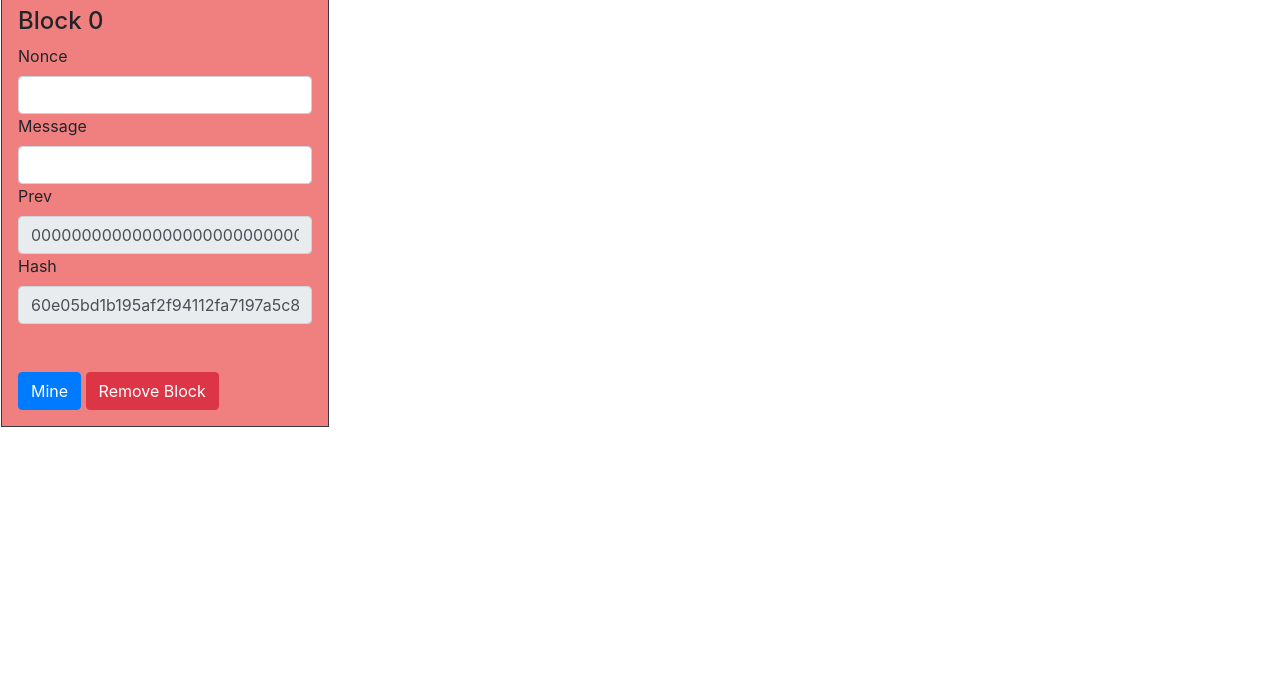
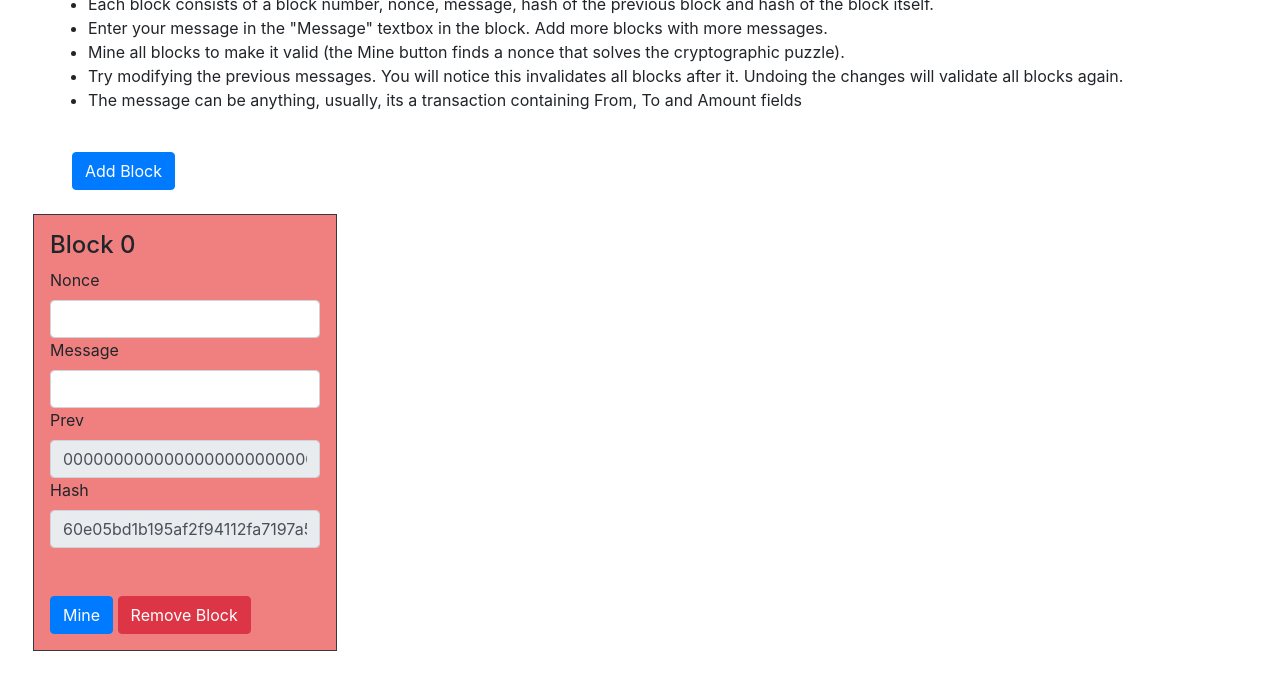
Before and after one commit to bhargav95/simple-blockchain, a plain HTML site: page index.html in a window 1280 px wide. Shown: the part 112-811 px from the top of the page. Drawn offline with nearby package versions, Linux system fonts and the light colour scheme.

Commit message:
Add info

```diff
--- a/index.html
+++ b/index.html
@@ -36,10 +36,18 @@
     </style>
 </head>
 
-<body ng-app="blockchainApp" ng-controller="blockchainController">
+<body ng-app="blockchainApp" ng-controller="blockchainController" class="p-5">
+    <h1>A Simple Blockchain</h1>
+    <ul>
+    	<li>Each block consists of a block number, nonce, message, hash of the previous block and hash of the block itself.</li>
+    	<li>Enter your message in the "Message" textbox in the block. Add more blocks with more messages.</li>
+    	<li>Mine all blocks to make it valid (the Mine button finds a nonce that solves the cryptographic puzzle).</li>
+    	<li>Try modifying the previous messages. You will notice this invalidates all blocks after it. Undoing the changes will validate all blocks again.</li>
+    	<li>The message can be anything, usually, its a transaction containing From, To and Amount fields</li>
+    </ul>
     <button class="btn btn-primary m-4" type="button" ng-click="addblock()">Add Block</button>
     <div class="row">
-        <div class="border border-dark col-md-3 p-3 m-3" ng-repeat="block in blocks" ng-class='{red: checkhash(findhash($index))==false, blue:checkhash(findhash($index))==true}' ng-cloak>
+        <div class="border border-dark col-md-6 col-lg-4 col-xl-3 p-3" ng-repeat="block in blocks" ng-class='{red: checkhash(findhash($index))==false, blue:checkhash(findhash($index))==true}' ng-cloak>
             <h4>Block {{$index}}</h4>
             <label>Nonce</label>
             <input class="form-control" type="number" ng-model="block.nonce">
```
